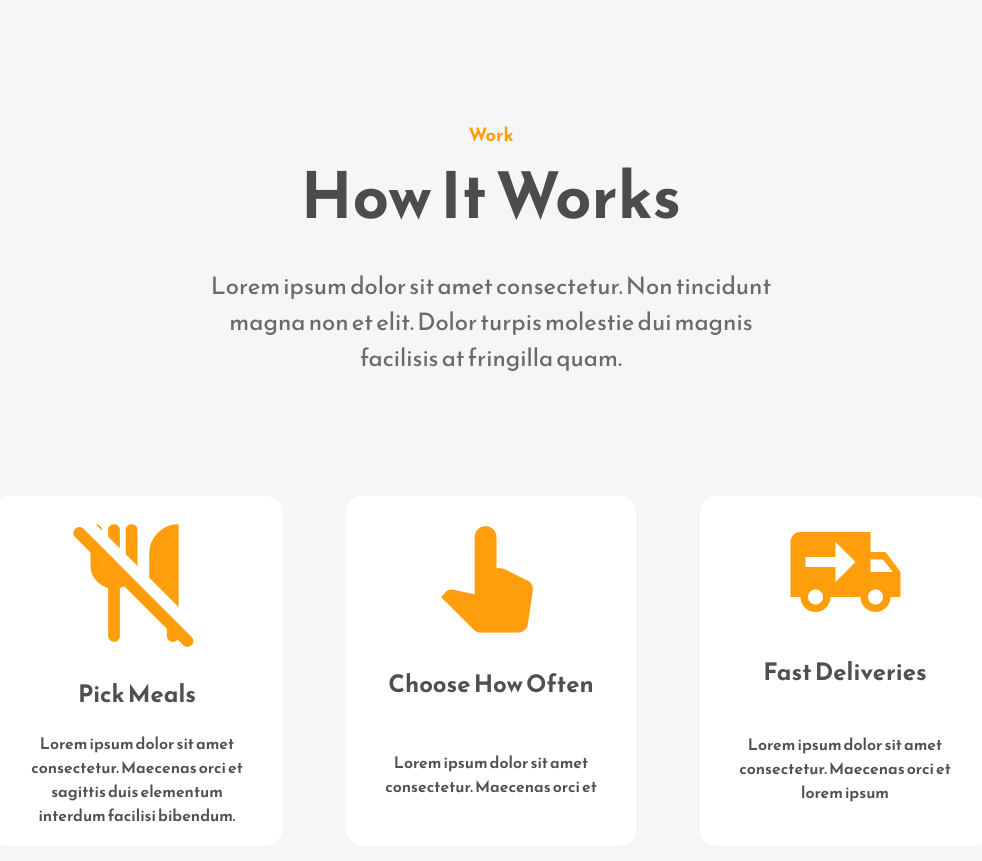
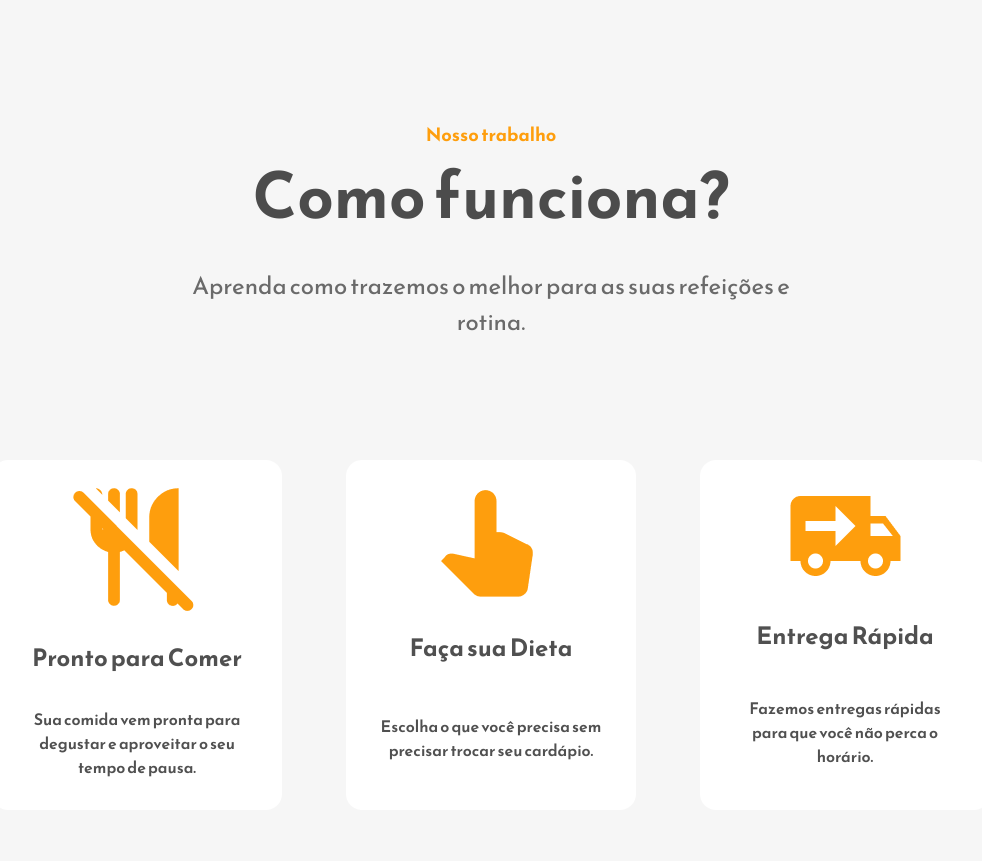
Before and after one commit to gabrielAraujoUni9/Projeto-website, a React (Create React App) app: page / in a window 1280 px wide. Shown: the part 1921-2782 px from the top of the page, without its empty margins (149-1131 px from the left). Built offline with nearby package versions, Linux system fonts and the light colour scheme.

Commit message:
Update Work.js

```diff
--- a/src/Components/Work.js
+++ b/src/Components/Work.js
@@ -7,28 +7,27 @@ const Work = () => {
   const workInfoData = [
     {
       image: PickMeals,
-      title: "Pick Meals",
-      text: "Lorem ipsum dolor sit amet consectetur. Maecenas orci et sagittis duis elementum interdum facilisi bibendum.",
+      title: "Pronto para Comer",
+      text: "Sua comida vem pronta para degustar e aproveitar o seu tempo de pausa.",
     },
     {
       image: ChooseMeals,
-      title: "Choose How Often",
-      text: "Lorem ipsum dolor sit amet consectetur. Maecenas orci et ",
+      title: "Faça sua Dieta",
+      text: "Escolha o que você precisa sem precisar trocar seu cardápio.",
     },
     {
       image: DeliveryMeals,
-      title: "Fast Deliveries",
-      text: "Lorem ipsum dolor sit amet consectetur. Maecenas orci et lorem ipsum",
+      title: "Entrega Rápida",
+      text: "Fazemos entregas rápidas para que você não perca o horário.",
     },
   ];
   return (
     <div className="work-section-wrapper">
       <div className="work-section-top">
-        <p className="primary-subheading">Work</p>
-        <h1 className="primary-heading">How It Works</h1>
+        <p className="primary-subheading">Nosso trabalho</p>
+        <h1 className="primary-heading">Como funciona?</h1>
         <p className="primary-text">
-          Lorem ipsum dolor sit amet consectetur. Non tincidunt magna non et
-          elit. Dolor turpis molestie dui magnis facilisis at fringilla quam.
+          Aprenda como trazemos o melhor para as suas refeições e rotina.
         </p>
       </div>
       <div className="work-section-bottom">
```
